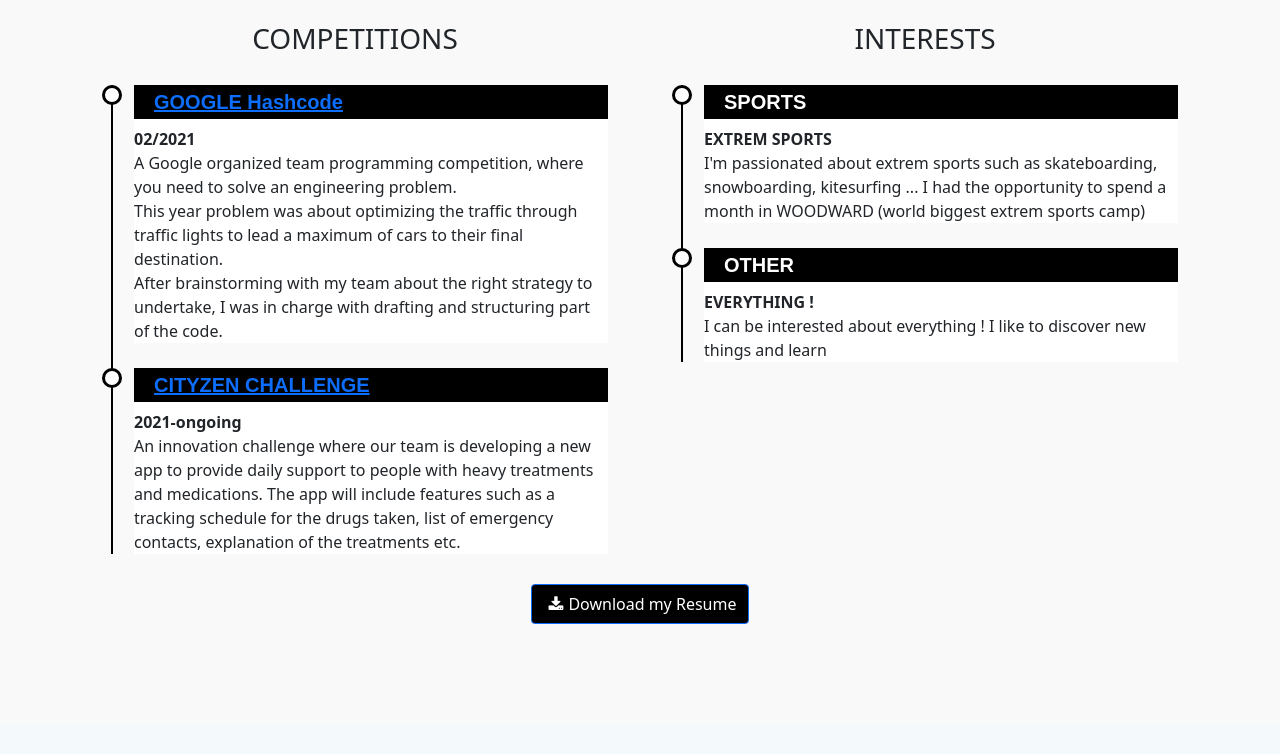
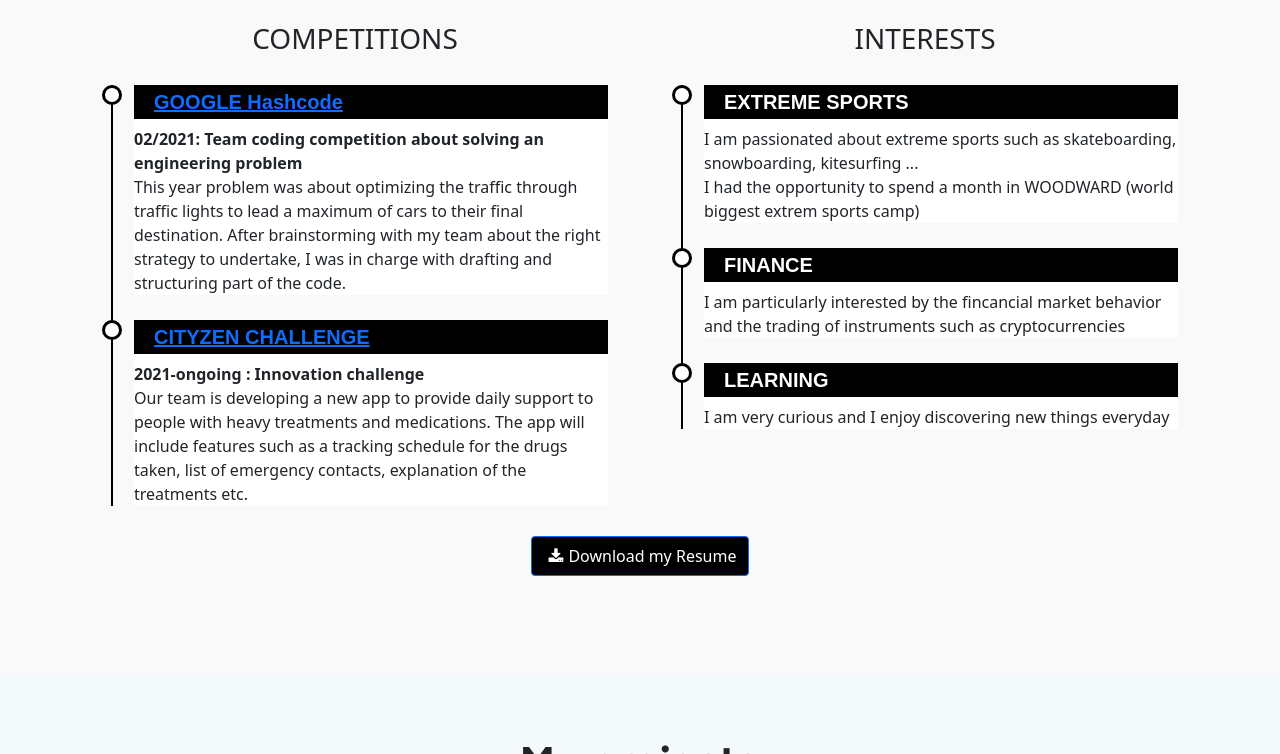
Before and after one commit to lncdss/lncdss.github.io, a plain HTML site: page index.html in a window 1280 px wide. Shown: the part 2393-3147 px from the top of the page. Drawn offline with nearby package versions, Linux system fonts and the light colour scheme.

Commit message:
change the text for citizen and the interests

```diff
--- a/index.html
+++ b/index.html
@@ -225,7 +225,7 @@
                                 <li>
                                     <h4><strong>EPINEWS</strong></h4>
                                     <p><b>2020-2021 : Social Media Manager</b><br>
-                                        Responsable of managing the social medias for the school's journalistic club</p>
+                                        Responsible of managing the social medias for the school's journalistic club</p>
                                 </li>
                                 <li>
                                     <h4><strong>EPITECH FINANCE CLUB</strong></h4>
@@ -246,16 +246,15 @@
                             <ul class="timeline">
                                 <li>
                                     <h4><a href="https://codingcompetitions.withgoogle.com/hashcode/" target="_blank"><strong>GOOGLE Hashcode</strong></a></h4>
-                                    <p><b>02/2021</b><br>
-                                        A Google organized team programming competition, where you need to solve an engineering problem.<br>
+                                    <p><b>02/2021: Team coding competition about solving an engineering problem</b><br>
                                         This year problem was about optimizing the traffic through traffic lights to lead a maximum of cars
-                                        to their final destination.<br> After brainstorming with my team about the right strategy to undertake,
+                                        to their final destination. After brainstorming with my team about the right strategy to undertake,
                                         I was in charge with drafting and structuring part of the code.
                                     </li>
                                 <li>
                                     <h4><a href="https://www.cityzenchallenge.com/" target="_blank"><strong>CITYZEN CHALLENGE</strong></a></h4>
-                                    <p><b>2021-ongoing</b><br>
-                                    An innovation challenge where our team is developing a new app to provide daily support to people
+                                    <p><b>2021-ongoing : Innovation challenge</b><br>
+                                    Our team is developing a new app to provide daily support to people
                                     with heavy treatments and medications.
                                     The app will include features such as a tracking schedule for the drugs taken,
                                     list of emergency contacts, explanation of the treatments etc.
@@ -267,15 +266,18 @@
                                 <h3 class="text-center">INTERESTS</h3>
                                 <ul class="timeline">
                                     <li>
-                                        <h4><strong>SPORTS</strong></h4>
-                                        <p><b>EXTREM SPORTS</b><br>
-                                        I'm passionated about extrem sports such as skateboarding, snowboarding, kitesurfing ...
-                                        I had the opportunity to spend a month in WOODWARD (world biggest extrem sports camp)</p>
+                                        <h4><strong>EXTREME SPORTS</strong></h4>
+                                            I am passionated about extreme sports such as skateboarding, snowboarding, kitesurfing ...<br>
+                                            I had the opportunity to spend a month in WOODWARD (world biggest extrem sports camp)</p>
                                     </li>
                                     <li>
-                                        <h4><strong>OTHER</strong></h4>
-                                        <p><b>EVERYTHING !</b><br>
-                                            I can be interested about everything ! I like to discover new things and learn</p>
+                                        <h4><strong>FINANCE</strong></h4>
+                                            I am particularly interested by the fincancial market behavior and the trading of
+                                            instruments such as cryptocurrencies</p>
+                                    </li>
+                                    <li>
+                                        <h4><strong>LEARNING</strong></h4>
+                                           I am very curious and I enjoy discovering new things everyday</p>
                                     </li>
                                 </ul>
                             </div>
```
